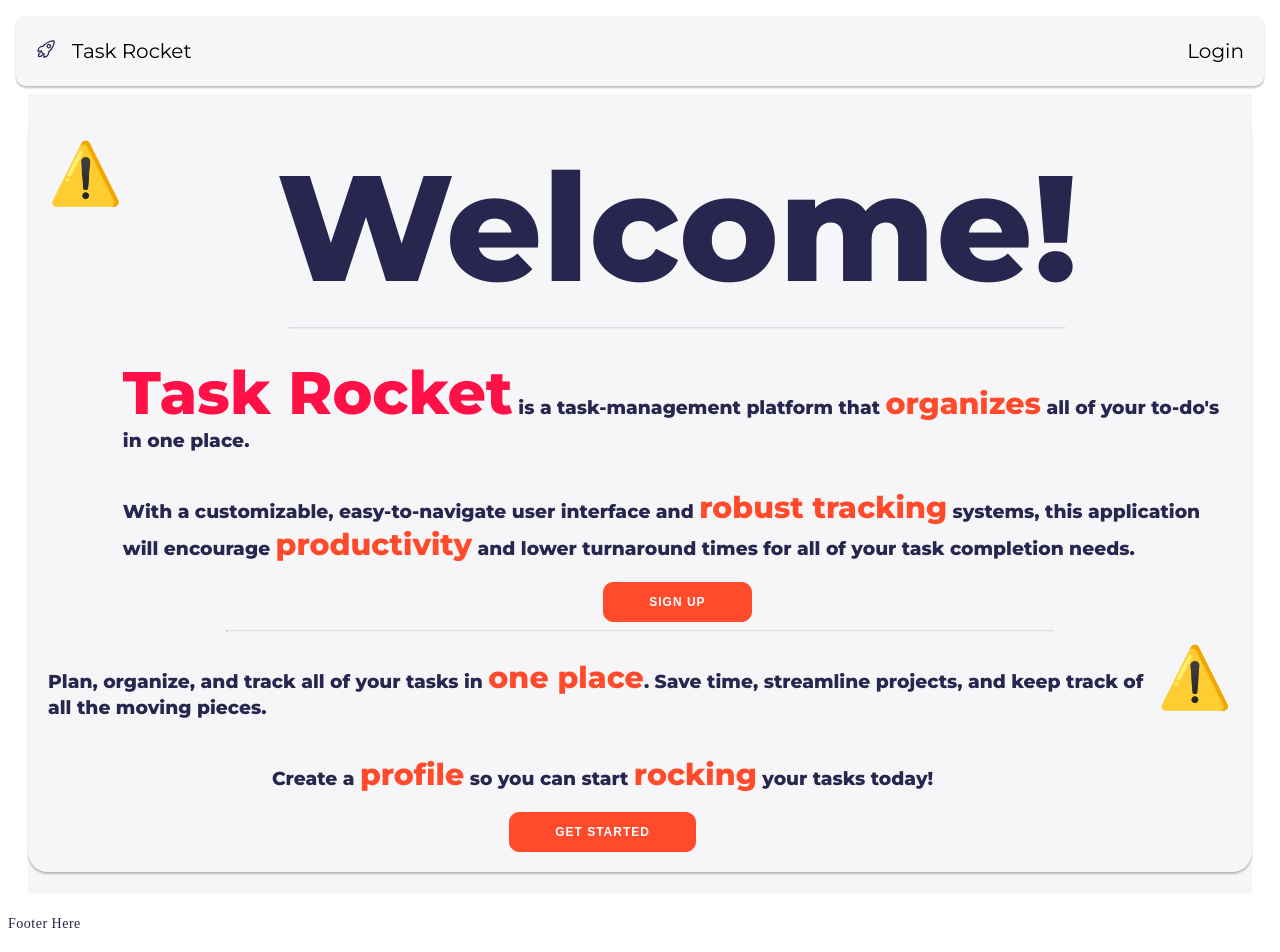
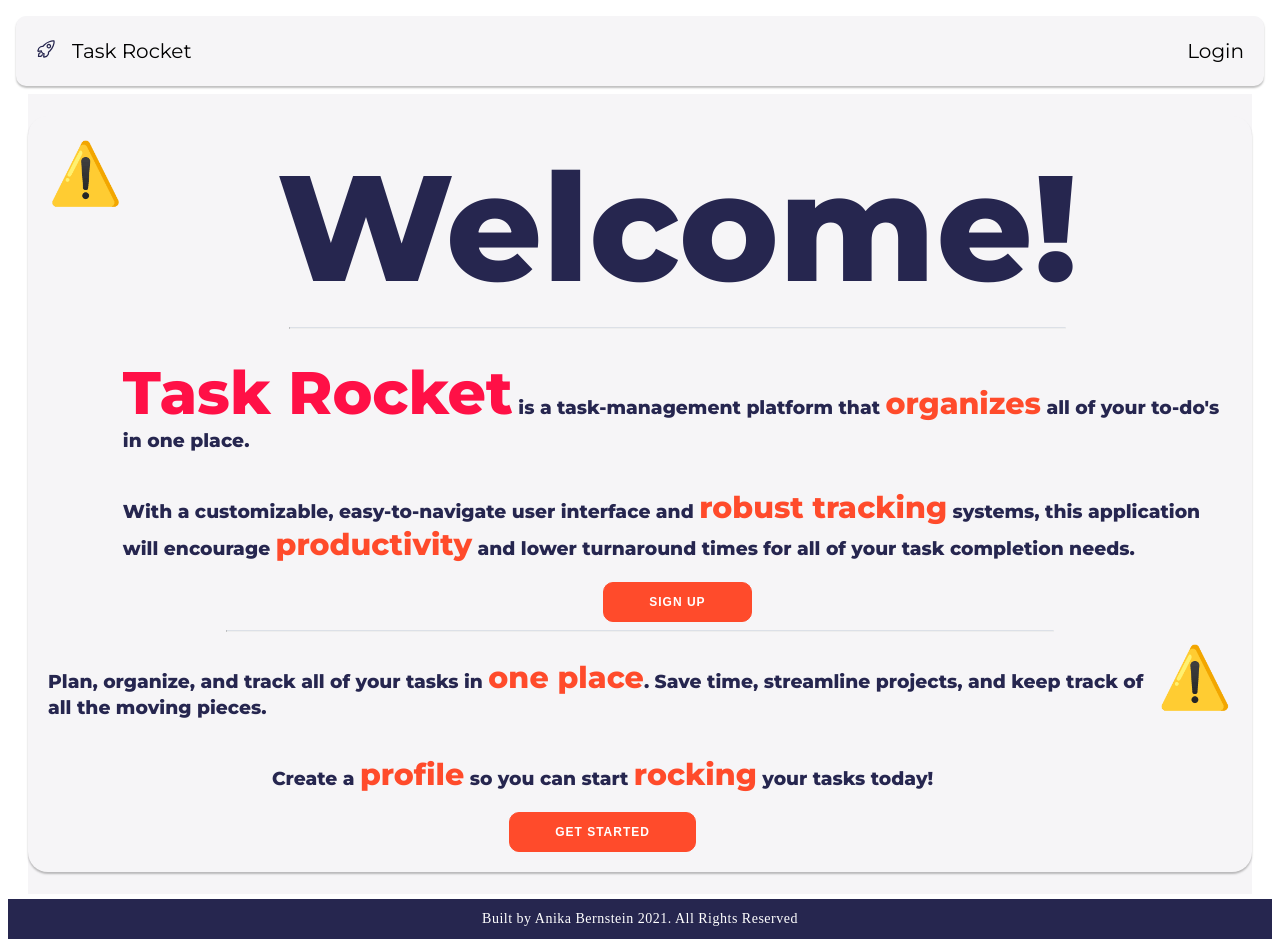
Before and after one commit to anikajb92/task-rocket-app, a React (Create React App) app: page / in a window 1280 px wide. Shown: the top 952 px of the page. Built offline with nearby package versions, Linux system fonts and the light colour scheme; no server answers; the HTML template or start-up script is replaced by a standard one.

Commit message:
updated footer

```diff
--- a/src/components/Footer.js
+++ b/src/components/Footer.js
@@ -1,9 +1,10 @@
-import React from 'react'
+import React from 'react';
+import {IoRocketOutline} from "react-icons/io5";
 
 export default function Footer() {
   return (
-    <div>
-      <p>Footer Here</p>
+    <div className="footer">
+      <p>Built by Anika Bernstein 2021. All Rights Reserved</p>
     </div>
   )
 }
--- a/src/styles/App.css
+++ b/src/styles/App.css
@@ -121,6 +121,7 @@ button.ghost {
 	background-size: cover;
   padding: 0px 12px 0px 12px;
   margin: 8px;
+	z-index: 2;
 }
 
 #navbar nav {
@@ -168,18 +169,19 @@ button.ghost {
 	font-size: 20px;
 }
 
-footer {
-  background-color: #222;
+.footer {
+  background-color: var(--deeppurple);
   color: #fff;
   font-size: 14px;
   bottom: 0;
-  position: fixed;
   left: 0;
   right: 0;
   text-align: center;
 	margin-top: 5px;
+	bottom: 0;
 }
 
-footer p {
+.footer p {
   margin: 10px 0;
+	color: #fff;
 }
```
